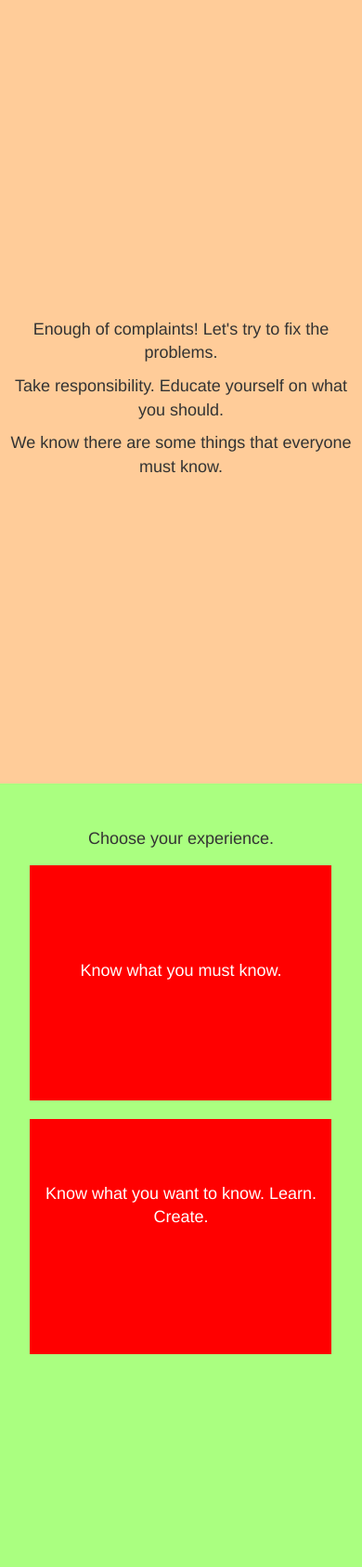
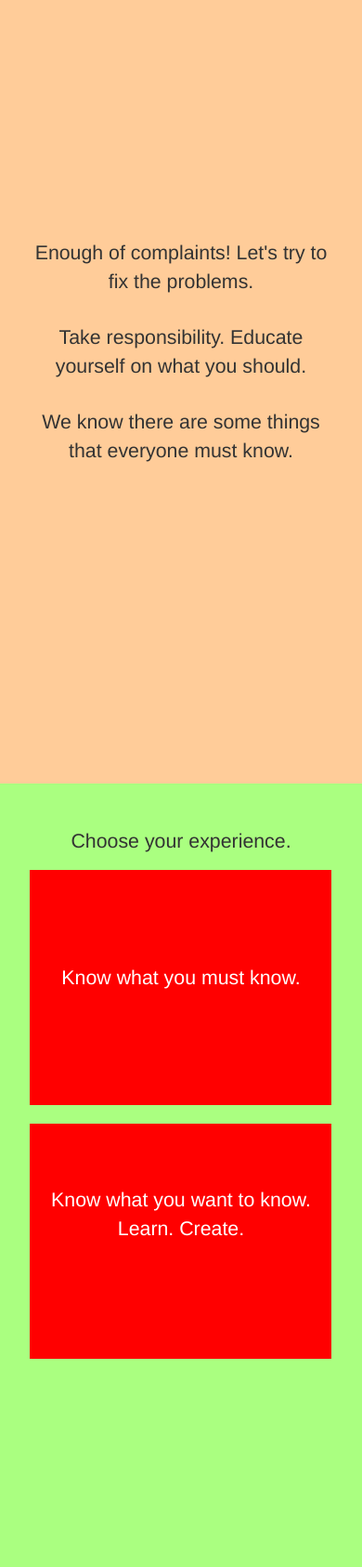
Before and after one commit to digikar99/alterschoolindia, a PHP site: page / in a window 390 px wide. Shown: the part 845-2531 px from the top of the page at 93% size. Run offline with PHP 8.4, Linux system fonts and the light colour scheme.

Commit message:
index.html - adjusted font sizes a bit

```diff
--- a/index.css
+++ b/index.css
@@ -13,7 +13,8 @@
 }
 
 .section-2{
-	padding-top:40vh;
+	padding:5vw;
+	padding-top:30vh;
 	background-color:#ffcc99
 }
 
@@ -214,7 +215,7 @@
 @media (max-width:767px){
 	.sole-front-line{
 		padding:5px;
-		font-size:large;
+		font-size:16pt;
 		text-align:center;
 	}
 	.top-choices{
@@ -222,7 +223,7 @@
 		margin-top:10px;
 		margin-bottom:10px;
 		padding-top:12vh;
-		font-size:large;
+		font-size:16pt;
 	}
 	.top-choices-2{
 		padding-top:8vh;
--- a/index.html
+++ b/index.html
@@ -42,7 +42,9 @@
 
 	<div class="section section-2">
 		<div class="sole-front-line">Enough of complaints! Let's try to fix the problems.</div>
+		<br>
 		<div class="sole-front-line">Take responsibility. Educate yourself on what you should.</div>
+		<br>
 		<div class="sole-front-line">
 			<div id="explanation-1">What does that mean?</div>
 			<div id="explanation-2">Well...</div>
```
